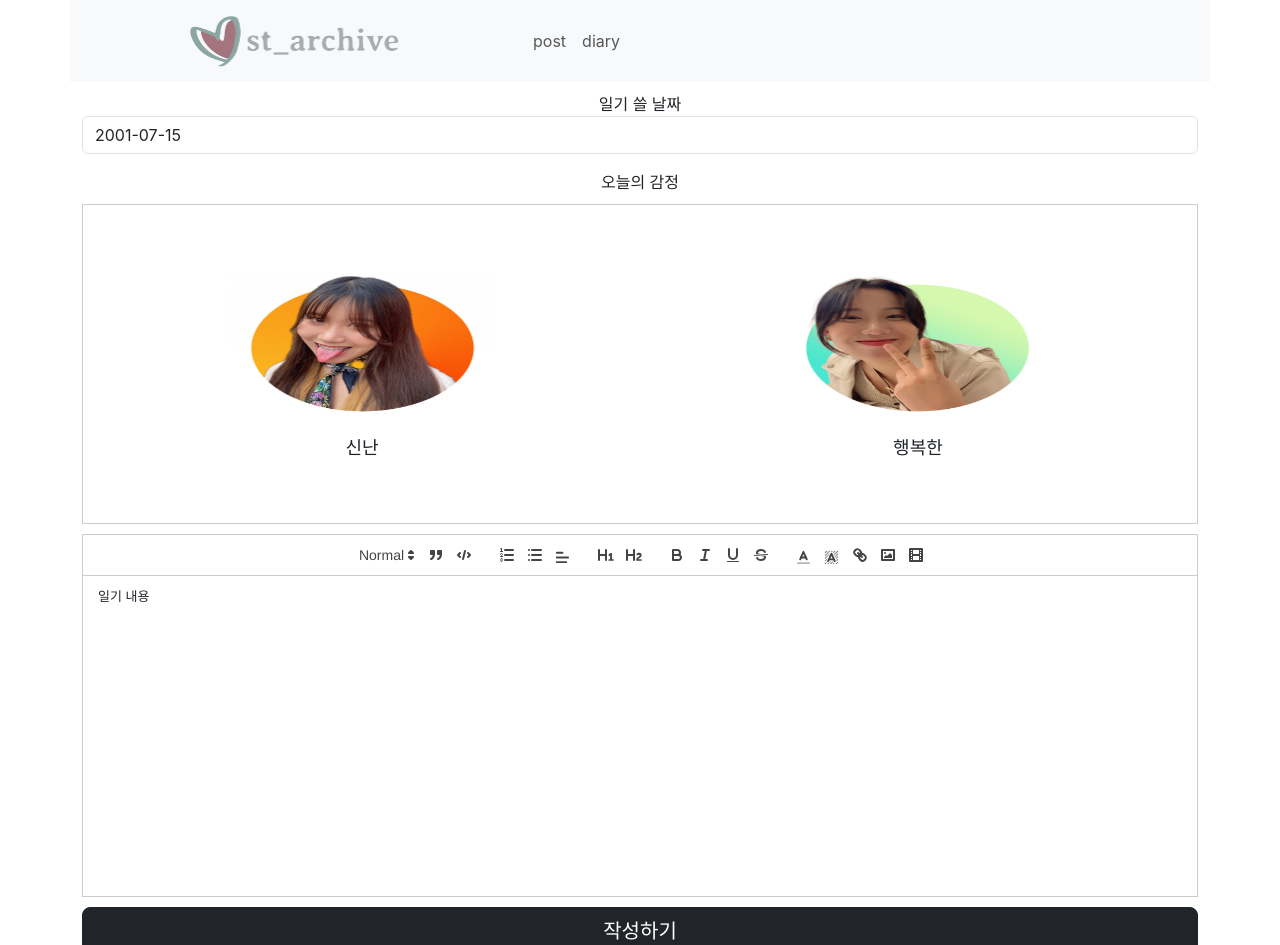
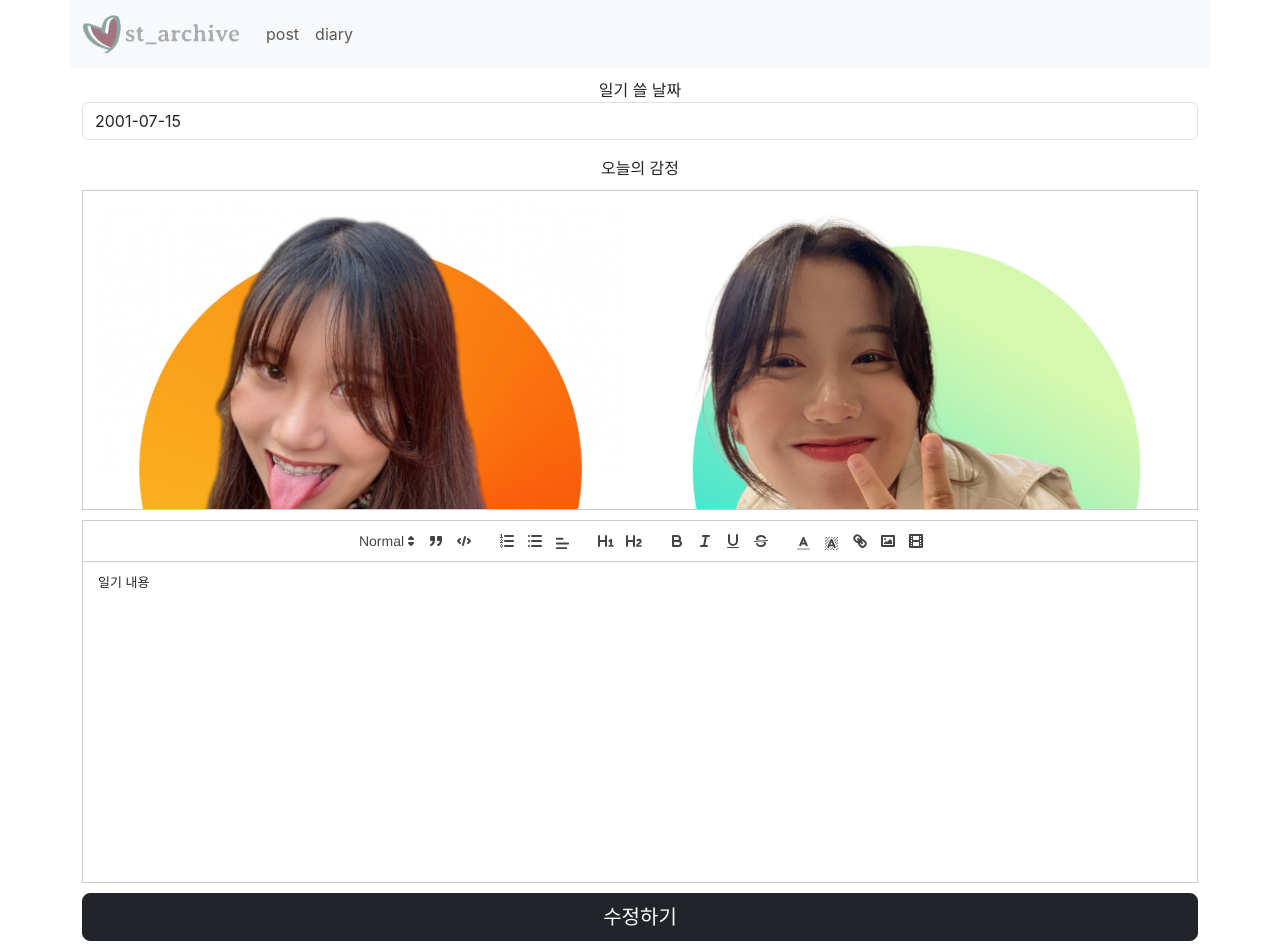
Before and after one commit to do-huni/byeolPWA, a React app: page /diary/update/1 in a window 1280 px wide. Shown: the top 945 px of the page. Built offline with nearby package versions, Linux system fonts and the light colour scheme; a web font is replaced by a local one.

Commit message:
Add homepage

```diff
--- a/src/App.css
+++ b/src/App.css
@@ -10,8 +10,7 @@
   pointer-events: none;
 }
 img{
-	width: 50%;
-	height: 50%;
+	width: 100%;
 }
 @media (prefers-reduced-motion: no-preference) {
   .App-logo {
--- a/src/Routes/DUpdate.js
+++ b/src/Routes/DUpdate.js
@@ -133,10 +133,10 @@ const modules = {
 
       <div className="d-grid gap-2">
 	<Button variant="dark" size="lg" style ={{margin: "10px 0"}} onClick ={()=>{
-			byeolDB.editDiary(format(date, "yyyy.MM"),id, value, format(date,"yyyy.MM.dd"), emotion, ()=>{
+			byeolDB.editDiary(format(date, "yyyy-MM"),id, value, format(date,"yyyy-MM-dd"), emotion, ()=>{
 				navigate(`/diary`)
 			})}}
-		>작성하기</Button>
+		>수정하기</Button>
 	  </div>
 </Container>
 	</>
--- a/src/Routes/Navbar.js
+++ b/src/Routes/Navbar.js
@@ -13,8 +13,7 @@ function Navbars(){
             <img
               alt=""
               src= {process.env.PUBLIC_URL +"/img/427111LogoCut.png"}
-              width = "80dvh"
-			  height = "30dvh"
+              style = {{width: "20dvh"}}
               className="d-inline-block align-top"
             />{' '}
 		  </Navbar.Brand>
--- a/src/assets/styles/quillsnow.css
+++ b/src/assets/styles/quillsnow.css
@@ -4,6 +4,10 @@
  * Copyright (c) 2014, Jason Chen
  * Copyright (c) 2013, salesforce.com
  */
+[contenteditable] {
+    -webkit-user-select: text;
+    user-select: text;
+}
 .ql-container {
   box-sizing: border-box;
   font-family: Helvetica, Arial, sans-serif;
```
Also changed, not shown: 4 other files (tests, documents, lock files or other folders).
